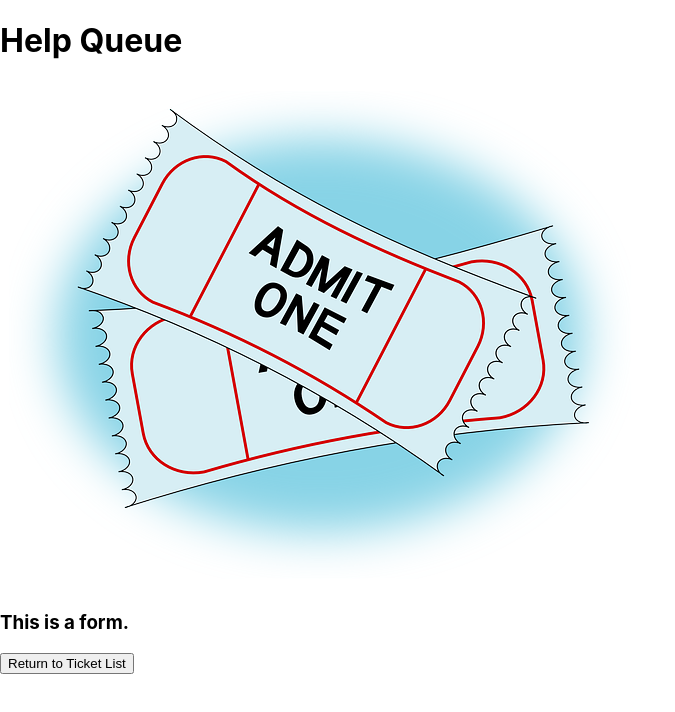
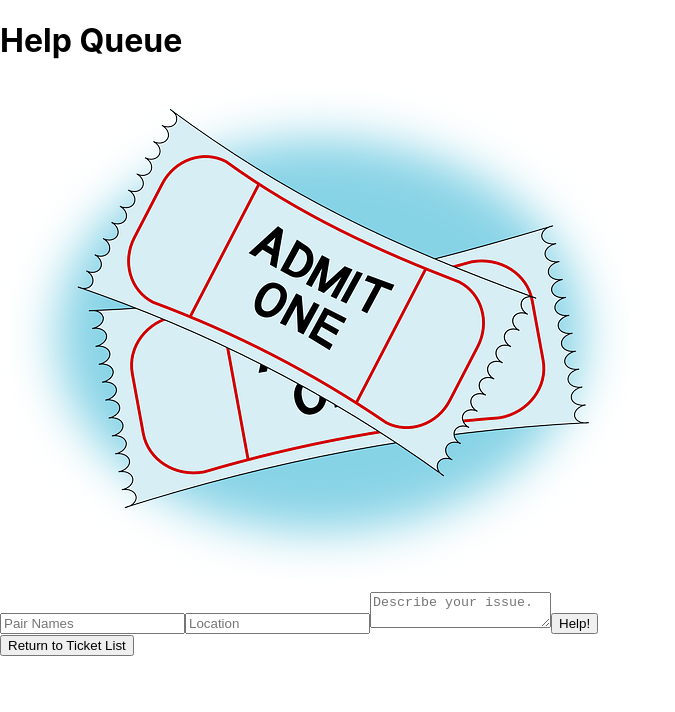
Before and after one commit to Patrick-Dolan/help-queue, a React (Create React App) app: page / in a window 1280 px wide. Both pictures are taken after a click on the button "Add Ticket". Shown: the top 712 px of the page, without its empty margins (0-675 px from the left). Built offline with nearby package versions, Linux system fonts and the light colour scheme.

Commit message:
add newticket form

```diff
--- a/src/components/NewTicketForm.js
+++ b/src/components/NewTicketForm.js
@@ -1,9 +1,31 @@
 import React from "react";
+import { v4 } from "uuid";
 
 function NewTicketForm(props){
+
+  function handleNewTicketFormSubmission(event) {
+    event.preventDefault();
+    console.log(event.target.names.value);
+    console.log(event.target.location.value);
+    console.log(event.target.issue.value);
+  }
+
   return (
     <React.Fragment>
-      <h3>This is a form.</h3>
+      <form onSubmit={handleNewTicketFormSubmission}>
+        <input
+          type="text"
+          name="names"
+          placeholder="Pair Names" />
+        <input
+          type="text"
+          name="location"
+          placeholder="Location" />
+        <textarea
+          name="issue"
+          placeholder="Describe your issue." />
+        <button type="submit">Help!</button>
+      </form>
     </React.Fragment>
   );
 }
```
